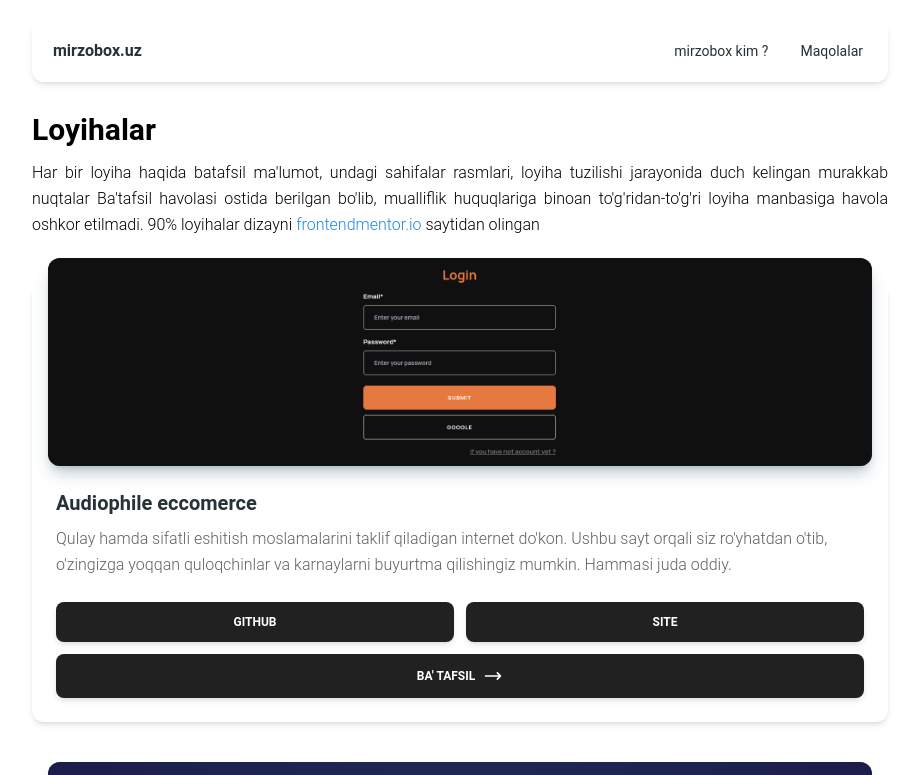
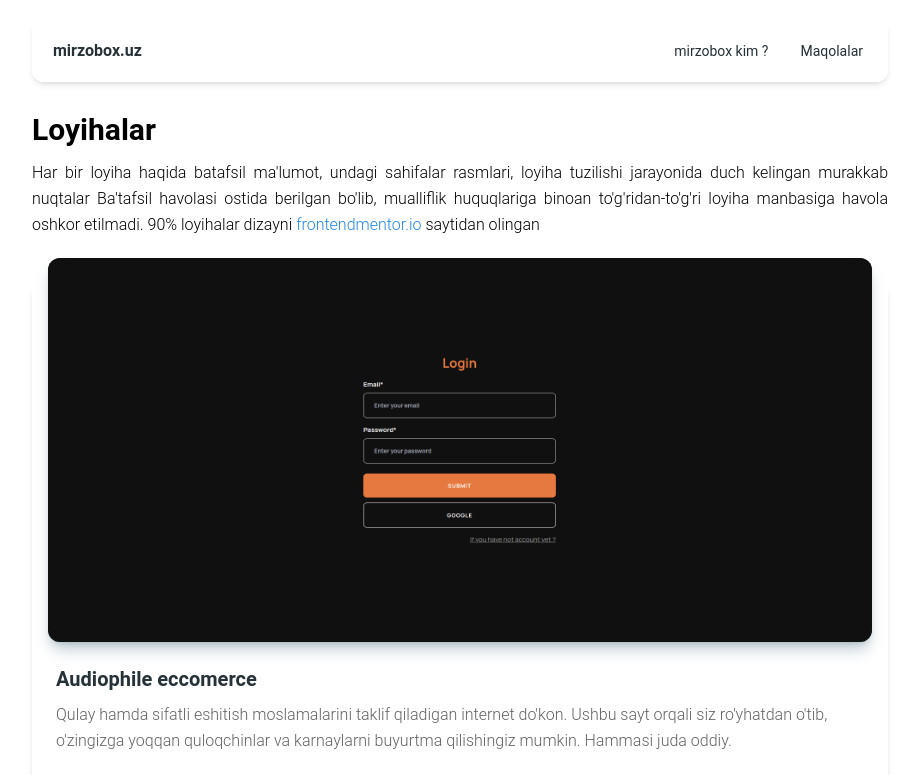
Before and after one commit to ibrohimov-murodjon/ulugbek-portfolio, a React (Vite) app: page / in a window 1280 px wide. Shown: the top 775 px of the page, without its empty margins (180-1099 px from the left). Built offline with nearby package versions, Linux system fonts and the light colour scheme.

Commit message:
Add responsive to home page tailwind breakpoints (md. lg, xl)

```diff
--- a/src/components/CardDefault.jsx
+++ b/src/components/CardDefault.jsx
@@ -17,7 +17,10 @@ export default function CardDefault({
 }) {
   return (
     <Card className="mt-6 w-full">
-      <CardHeader color="blue-gray" className="relative h-52">
+      <CardHeader
+        color="blue-gray"
+        className="relative h-52 md:h-72 lg:h-80 xl:h-96"
+      >
         <img
           className="h-full w-full object-cover object-center"
           src={img}
@@ -34,7 +37,7 @@ export default function CardDefault({
         </Typography>
         <Typography className="!line-clamp-4">{description}</Typography>
       </CardBody>
-      <CardFooter className="flex flex-col gap-3 pt-0">
+      <CardFooter className="flex flex-col gap-3 pt-0 md:flex-row">
         <div className="flex justify-between gap-3">
           <a className="btn w-2/4" href={github} target="_blank">
             GitHub
--- a/src/pages/ProjectDetails.jsx
+++ b/src/pages/ProjectDetails.jsx
@@ -39,7 +39,7 @@ export default function ProjectDetails() {
           <Typography className="text-3xl font-bold" as={"h1"}>
             {title}
           </Typography>
-          <time class="project-info__time" datetime={createdDate}>
+          <time className="project-info__time" dateTime={createdDate}>
             ⌚ {getTime(createdDate)}
           </time>
         </div>
```
